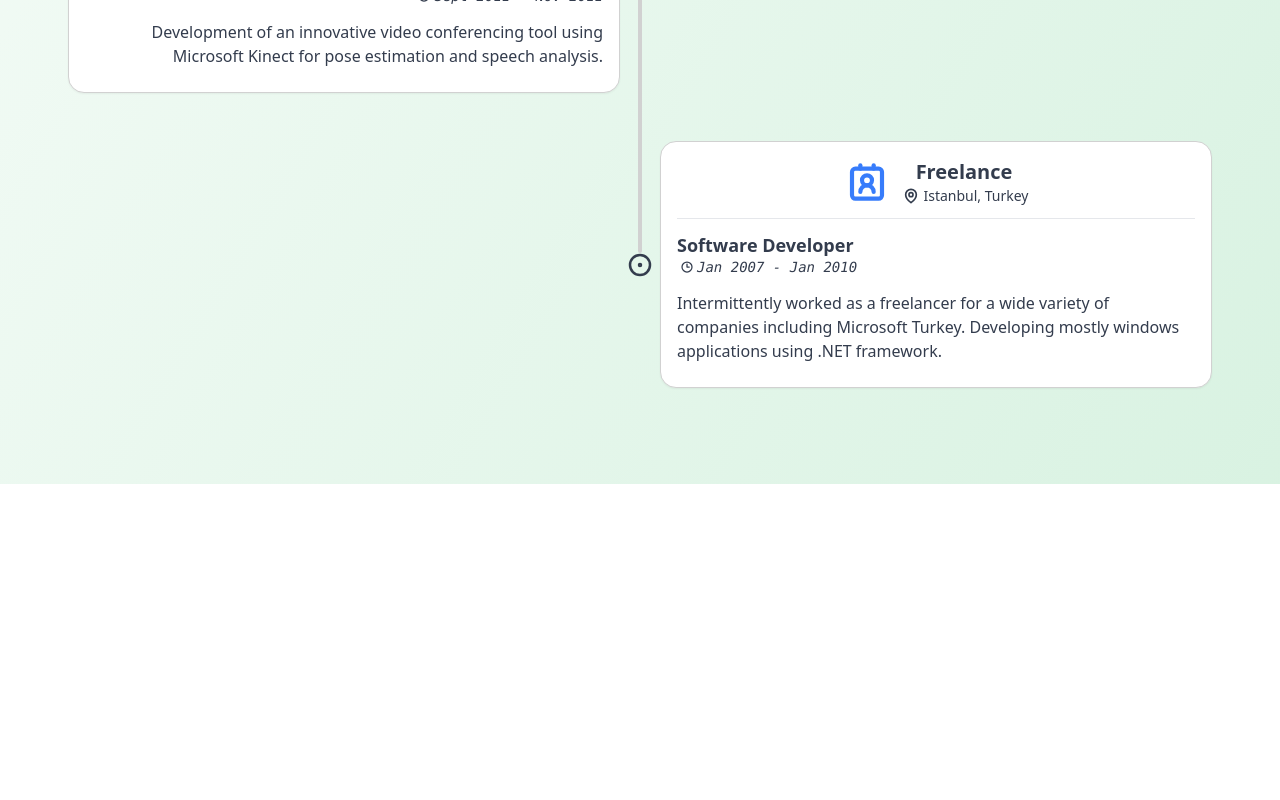
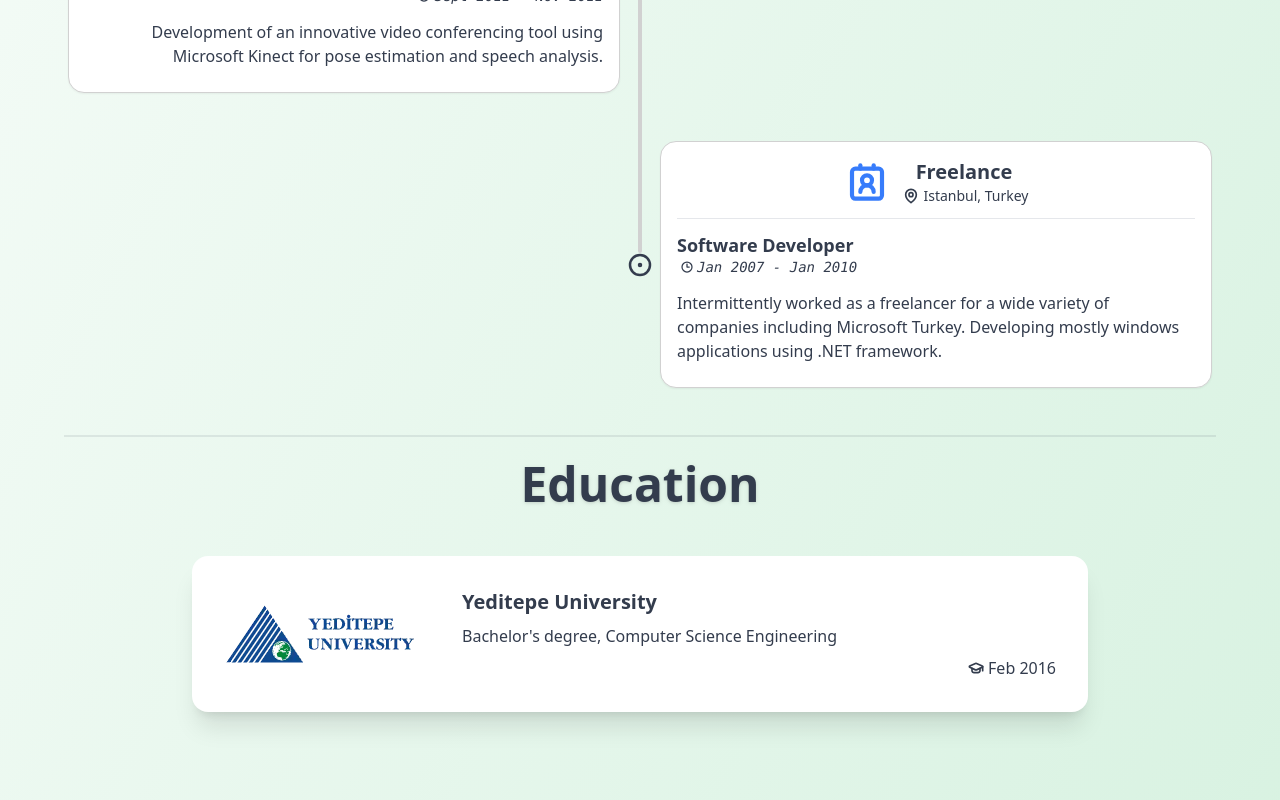
Before and after one commit to umutto/umutto.github.io, a Next.js app: page / in a window 1280 px wide. Shown: the part 1625-2425 px from the top of the page. Before the commit the page ends 2109 px from the top, so only its background shows below. Built offline with nearby package versions, Linux system fonts and the light colour scheme.

Commit message:
style: education history initial design and content

```diff
--- a/src/app/page.tsx
+++ b/src/app/page.tsx
@@ -1,6 +1,5 @@
 import NavBar from "@/components/Navbar";
-import Hero from "@/components/sections/Hero";
-import WorkHistory from "@/components/sections/WorkHistory";
+import { EducationHistory, Hero, WorkHistory } from "@/components/sections";
 
 const navigationRoutes = [
   { name: "About", href: "#about" }, // Work, education, skills, languages
@@ -13,9 +12,11 @@ export default function Home() {
     <>
       <NavBar routes={navigationRoutes} />
       <Hero />
-      <main className="container mx-auto py-8">
-        <section id="#about" className="pb-10 md:px-4 lg:px-8 xl:px-16">
+      <main className="container mx-auto py-8 gap-6">
+        <section id="about" className="pb-10 md:px-4 lg:px-8 xl:px-16">
           <WorkHistory />
+          <div className="divider" />
+          <EducationHistory />
         </section>
       </main>
     </>
--- /dev/null
+++ b/src/components/sections/EducationHistory.tsx
@@ -0,0 +1,23 @@
+import { EducationCard, SectionHeader } from "@/components";
+
+const educationInstitutions = [
+  {
+    name: "Yeditepe University",
+    degree: "Bachelor's degree, Computer Science Engineering",
+    graduation: new Date(2016, 1, 1),
+    image: "/images/yeditepe.webp",
+  },
+];
+
+export default function EducationHistory() {
+  return (
+    <>
+      <SectionHeader>Education</SectionHeader>
+      <div className="py-4">
+        {educationInstitutions.map((institution) => (
+          <EducationCard key={institution.name} {...institution} />
+        ))}
+      </div>
+    </>
+  );
+}
--- /dev/null
+++ b/src/components/sections/index.ts
@@ -0,0 +1,5 @@
+import EducationHistory from "./EducationHistory";
+import Hero from "./Hero";
+import WorkHistory from "./WorkHistory";
+
+export { EducationHistory, Hero, WorkHistory };
```
Also changed, not shown: public/images/yeditepe.webp (added).
